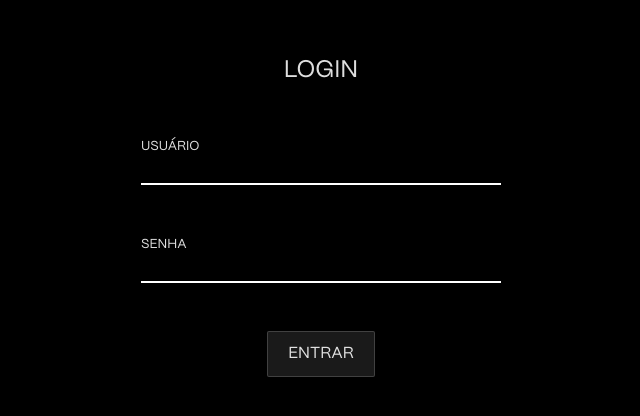
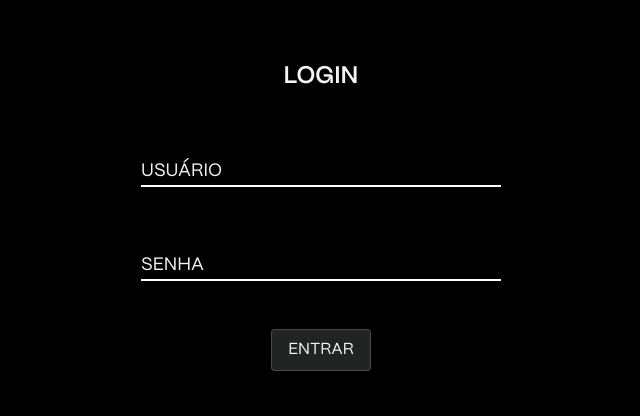
Before and after one commit to aaneleh/streaming-web, a React (Vite) app: page / in a window 1280 px wide. Shown: the part 184-600 px from the top of the page, without its empty margins (319-959 px from the left). Built offline with nearby package versions, Linux system fonts and the light colour scheme; no server answers.

Commit message:
refatoracao css para tailwindcss

```diff
--- a/src/index.css
+++ b/src/index.css
@@ -2,74 +2,55 @@
 
 @font-face {
   font-family: Mori;
+  font-weight: normal;
   src: url(assets/PPMori-Regular.otf);
+}
+
+@font-face {
+  font-family: Mori;
+  font-weight: bold;
+  src: url(assets/PPMori-SemiBold.otf);
 }
 
 :root {
   font-family: Mori, sans-serif;
   line-height: 1.5;
-  font-weight: 400;
-
-  color-scheme: light dark;
-  color: rgba(255, 255, 255, 0.87);
-  background-color: #242424;
-
-  font-synthesis: none;
-  text-rendering: optimizeLegibility;
-  -webkit-font-smoothing: antialiased;
-  -moz-osx-font-smoothing: grayscale;
+  @apply bg-gray-900 text-gray-100;
 }
 
-#root{
-  padding: 0 !important;
-  max-width: 100dvw !important;
+h2 {
+  @apply font-bold uppercase;
 }
 
 .glass {
-  background-color: rgba(200,200,200,0.13);
-  border: 1px solid rgba(255,255,255,0.17);
-  backdrop-filter: blur(37px);
-  border-radius: 2px;
+  @apply bg-gray-200/15 backdrop-blur border-gray-200/20 border-1 rounded;
 }
 
 .button {
-  padding: 10px 20px;
-  display: flex;
-  cursor: pointer;
-  text-transform: uppercase;
+  @apply py-2 px-4 flex cursor-pointer uppercase items-center gap-2;
 }
 
-/* FORM */
-.form-item{
-  position: relative;
-  margin-top: 20px;
+.form-item {
+  @apply relative mt-4;
+
+  & input {
+    @apply border-b-2 border-white outline-none;
+  }
+
+  & input::placeholder {
+    @apply opacity-0 transition-opacity;
+  }
+
+  & label {
+    @apply pointer-events-none absolute uppercase top-0 text-lg transition-all;
+  }
+
+  &:has(input:focus) label,
+  &:has(input:not(:placeholder-shown)) label {
+    @apply top-[-18px] text-base;
+  }
+
+  &:has(input:focus) input::placeholder{
+    @apply opacity-100;
+  }
 }
-input {
-  border-bottom: 2px solid #fff;
-  outline: none;
-}
-input::placeholder{
-  opacity: 0;
-  transition: opacity 200ms ease;
-}
-label {
-  pointer-events: none;
-  position: absolute;
-  text-transform: uppercase;
-/*   top: 0px;
-  font-size: medium;
-*/
-  top: -18px;
-  font-size: small;
-  transition: top 200ms ease-out;
-}
-
-.form-item:has(input:focus) label,
-.form-item.filled label{
-  top: -18px;
-  font-size: small;
-}
-
-.form-item:has(input:focus) input::placeholder{
-  opacity: 1;
-}
```
